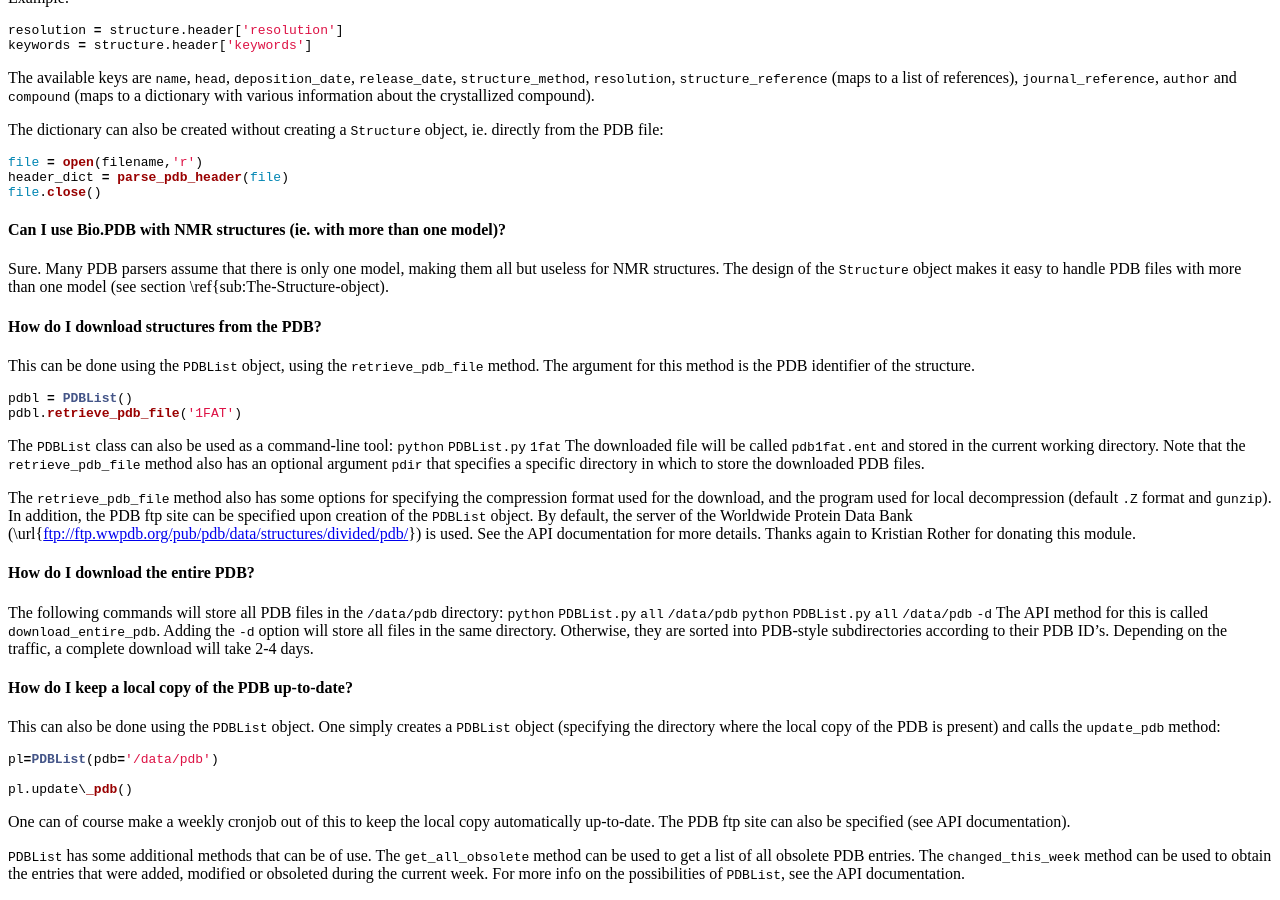
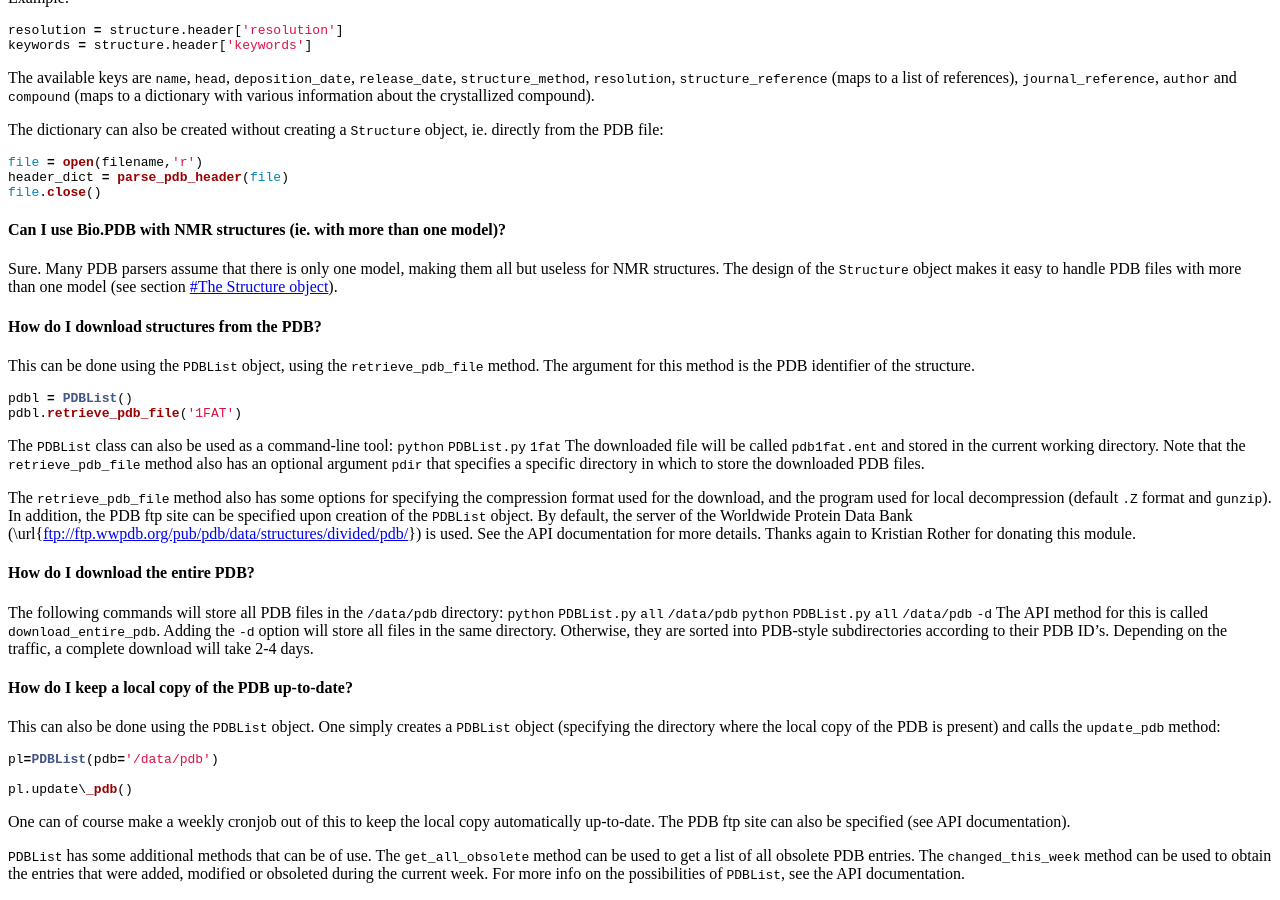
Before and after one commit to biopython/biopython.github.io, a Jekyll site: the page built from wiki/The_Biopython_Structural_Bioinformatics_FAQ.md, in a window 1280 px wide and 900 px high, scrolled down 2308 px. Built offline with Jekyll 4.4.1, drawn with Linux system fonts in a browser that asks for light colours; some of the changed text lies outside the part shown.

Commit message:
Change to wiki page

```diff
--- a/wiki/The_Biopython_Structural_Bioinformatics_FAQ.md
+++ b/wiki/The_Biopython_Structural_Bioinformatics_FAQ.md
@@ -215,7 +215,7 @@ file.close()
 Sure. Many PDB parsers assume that there is only one model, making them
 all but useless for NMR structures. The design of the `Structure` object
 makes it easy to handle PDB files with more than one model (see section
-\\ref{sub:The-Structure-object).
+[\#The Structure object](#The_Structure_object "wikilink")).
 
 #### How do I download structures from the PDB?
 
@@ -386,7 +386,7 @@ No, and I also don't have plans to add that functionality soon (or ever
 - I don't need it at all, and it's a lot of work, plus no-one has ever
 asked for it). People who want to add this can contact me.
 
-### The Structure object\\label{sub:The-Structure-object
+### The Structure object
 
 #### What's the overall layout of a Structure object?
 
```
Also changed, not shown: 1 other file.
